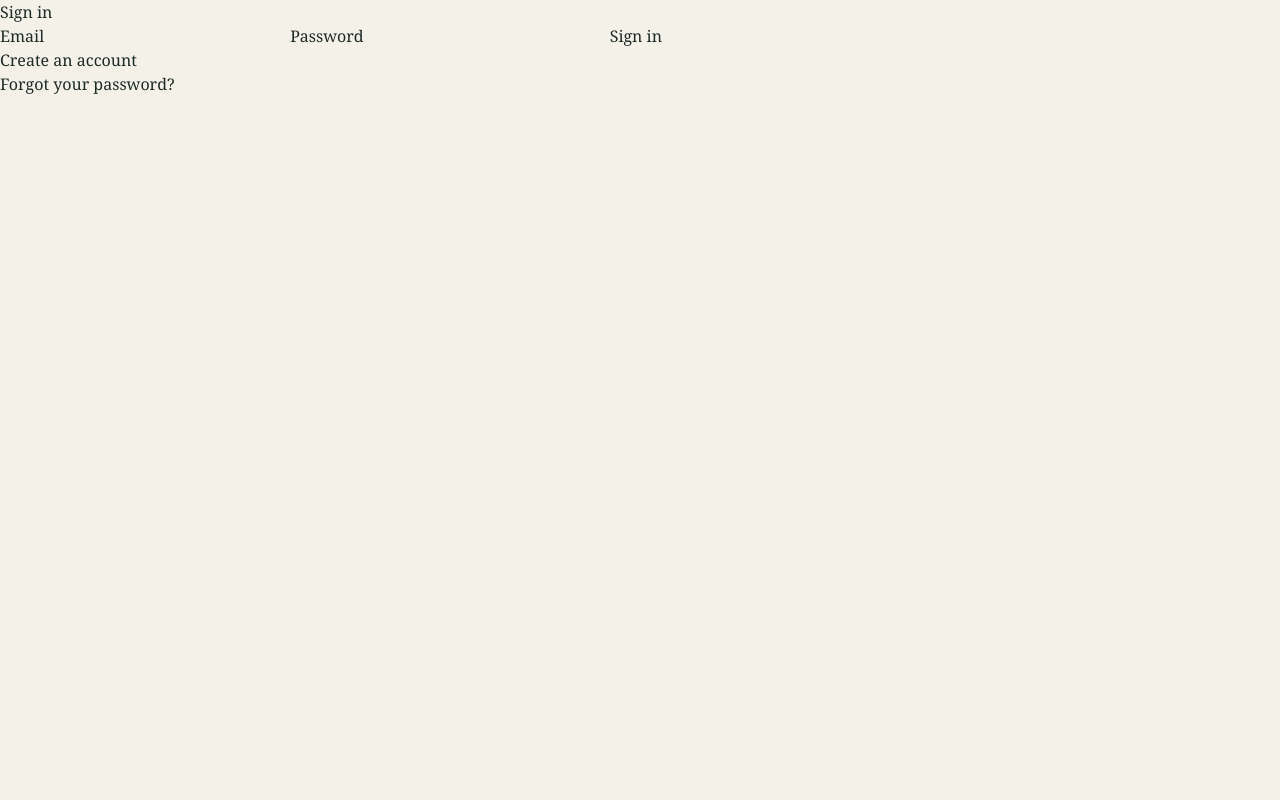
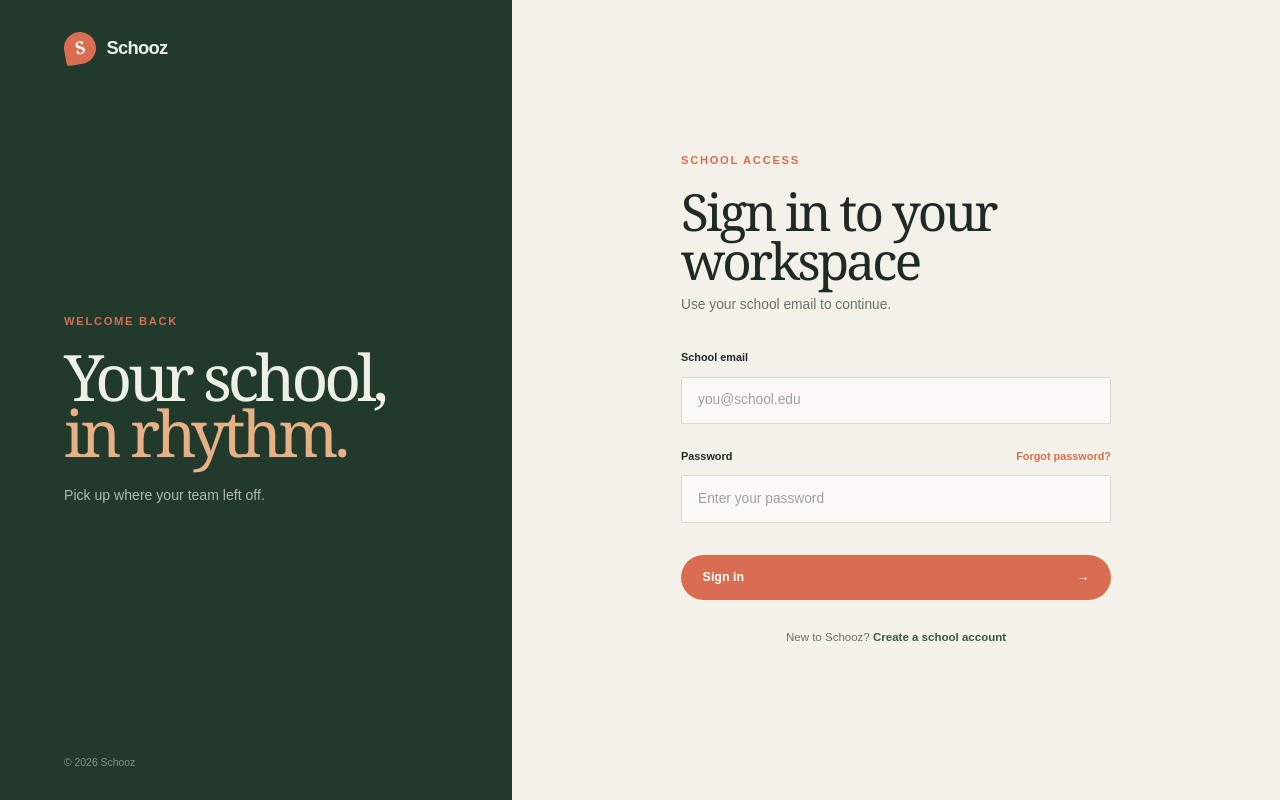
Before and after one commit to naveed60/Schooz, a Next.js app: page /login in a window 1280 px wide. Built offline with nearby package versions, Linux system fonts and the light colour scheme.

Commit message:
feat: enhance login page layout and user experience with new design elements

```diff
--- a/src/app/(auth)/login/page.tsx
+++ b/src/app/(auth)/login/page.tsx
@@ -18,36 +18,31 @@ export default async function LoginPage({ searchParams }: LoginPageProps) {
   const error = params.error ? 'Unable to sign in with those details.' : null;
 
   return (
-    <main className='shell'>
-      <h1>Sign in</h1>
-      {message && <p role='status'>{message}</p>}
-      {error && <p role='alert'>{error}</p>}
-      <form action={loginAction}>
-        <input type='hidden' name='next' value={params.next ?? '/platform'} />
-        <label htmlFor='email'>Email</label>
-        <input
-          id='email'
-          name='email'
-          type='email'
-          autoComplete='email'
-          required
-        />
-        <label htmlFor='password'>Password</label>
-        <input
-          id='password'
-          name='password'
-          type='password'
-          autoComplete='current-password'
-          required
-        />
-        <button type='submit'>Sign in</button>
-      </form>
-      <p>
-        <Link href='/register'>Create an account</Link>
-      </p>
-      <p>
-        <Link href='/forgot-password'>Forgot your password?</Link>
-      </p>
+    <main className='auth-page'>
+      <div className='auth-aside'>
+        <Link className='brand brand-light' href='/'><span className='brand-mark'>S</span><span>Schooz</span></Link>
+        <div><p className='eyebrow'>Welcome back</p><h1>Your school,<br /><em>in rhythm.</em></h1><p>Pick up where your team left off.</p></div>
+        <span className='aside-foot'>© 2026 Schooz</span>
+      </div>
+      <div className='auth-content'>
+        <div className='auth-form-wrap'>
+          <Link className='mobile-brand brand' href='/'><span className='brand-mark'>S</span><span>Schooz</span></Link>
+          <p className='eyebrow'>School access</p>
+          <h2>Sign in to your workspace</h2>
+          <p className='form-intro'>Use your school email to continue.</p>
+          {message && <p className='form-message' role='status'>{message}</p>}
+          {error && <p className='form-error' role='alert'>{error}</p>}
+          <form className='auth-form' action={loginAction}>
+            <input type='hidden' name='next' value={params.next ?? '/platform'} />
+            <label htmlFor='email'>School email</label>
+            <input id='email' name='email' type='email' autoComplete='email' placeholder='you@school.edu' required />
+            <div className='label-row'><label htmlFor='password'>Password</label><Link href='/forgot-password'>Forgot password?</Link></div>
+            <input id='password' name='password' type='password' autoComplete='current-password' placeholder='Enter your password' required />
+            <button className='button form-button' type='submit'>Sign in <span aria-hidden='true'>→</span></button>
+          </form>
+          <p className='form-switch'>New to Schooz? <Link href='/register'>Create a school account</Link></p>
+        </div>
+      </div>
     </main>
   );
 }
```
